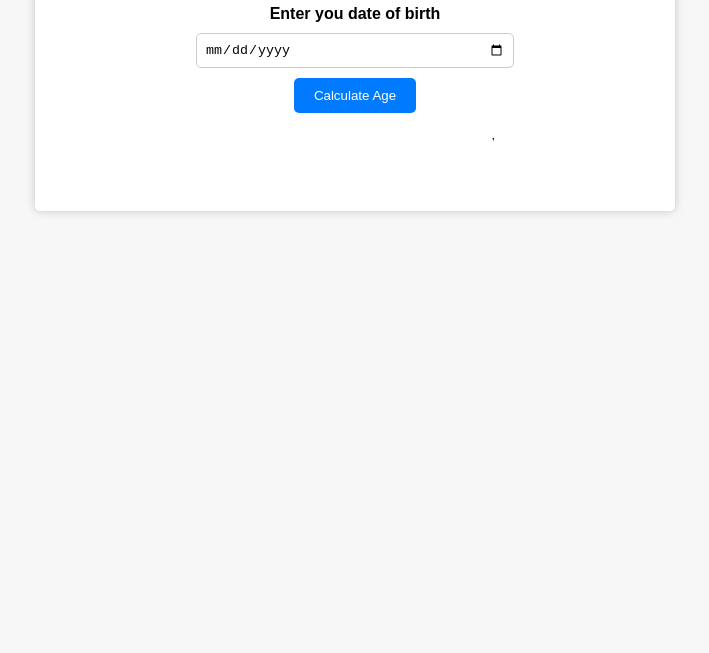
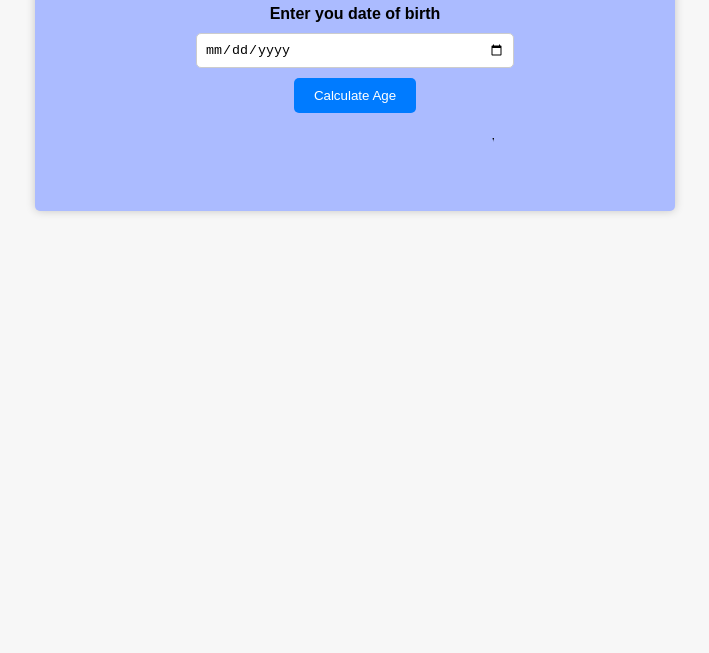
Before and after one commit to CoolMasterB/age-calculator, a plain HTML site: page index.html in a window 1280 px wide. Shown: the part 147-800 px from the top of the page, without its empty margins (285-994 px from the left). Drawn offline with Linux system fonts and the light colour scheme.

Commit message:
Update style.css
changed bg color

```diff
--- a/style.css
+++ b/style.css
@@ -6,7 +6,7 @@ body {
 }
 
 .container {
-  background-color: white;
+  background-color: #abbbff;
   box-shadow: 0 0 10px rgba(0, 0, 0, 0.2);
   padding: 20px;
   max-width: 600px;
```
